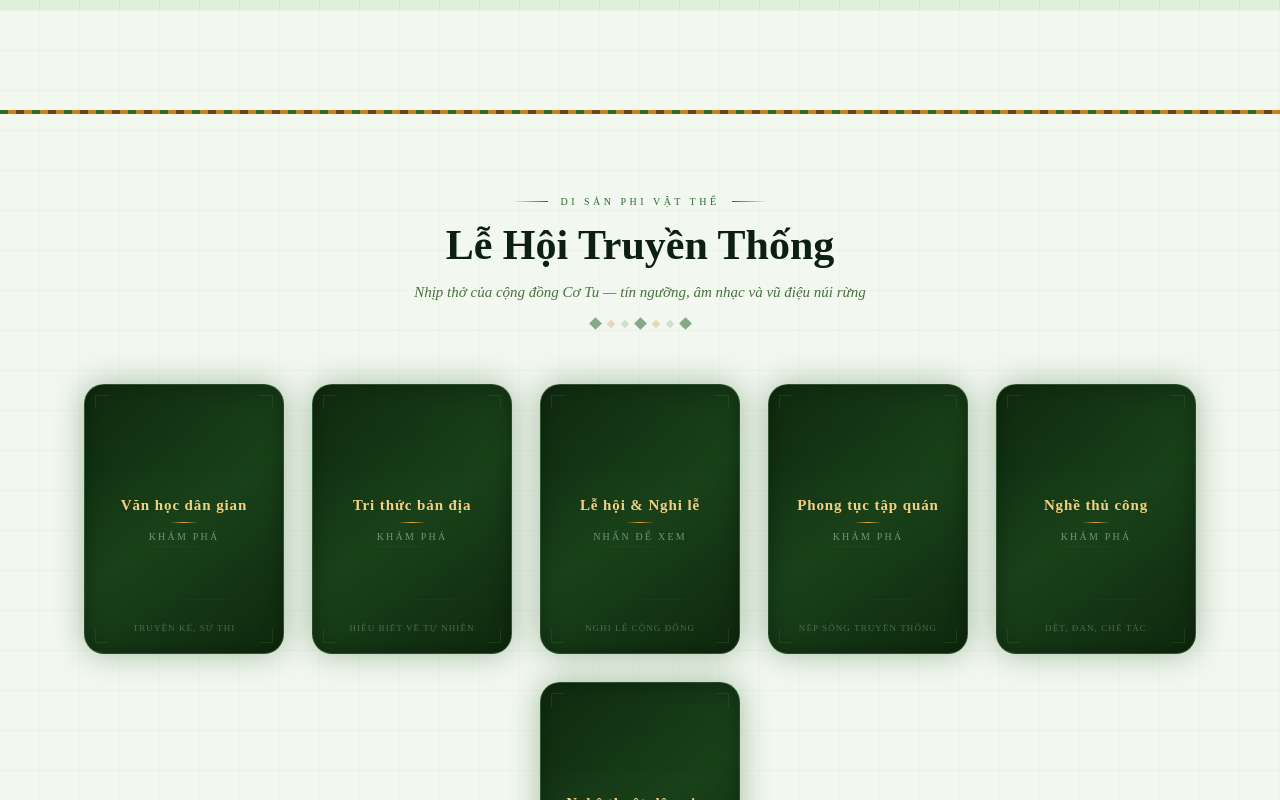
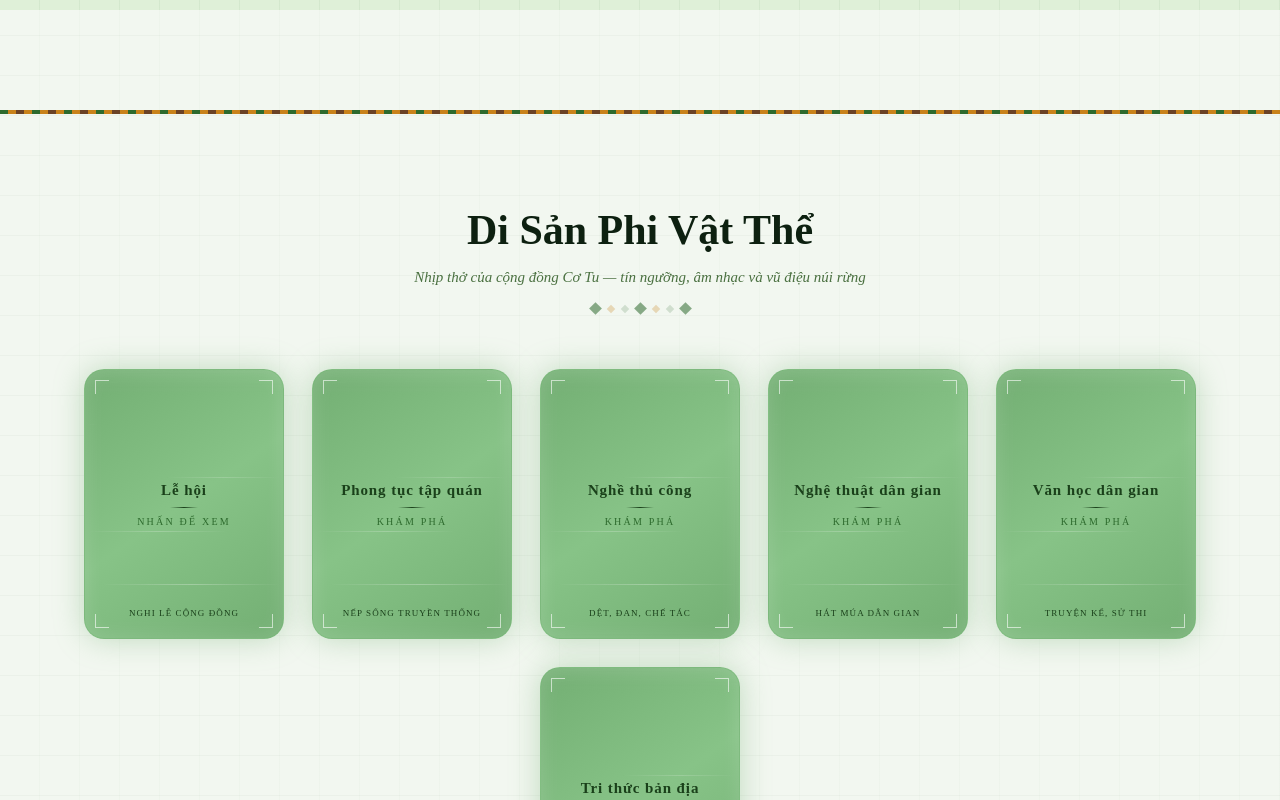
Before and after one commit to oafnglmh/cotu-digital-resources, a React (Vite) app: page / in a window 1280 px wide. Shown: the part 1740-2540 px from the top of the page. Built offline with nearby package versions, Linux system fonts and the light colour scheme.

Commit message:
feat: add Book page components and update Gemini API key environment variable

```diff
--- a/src/presentation/pages/Home/Home.jsx
+++ b/src/presentation/pages/Home/Home.jsx
@@ -839,12 +839,12 @@ const ITEMS = [
 ];
 
 const ITEMS_PHI = [
-  { name: "Văn học dân gian", type: "other", icon: "📜", desc: "Truyện kể, sử thi" },
-  { name: "Tri thức bản địa", type: "other", icon: "🌿", desc: "Hiểu biết về tự nhiên" },
-  { name: "Lễ hội & Nghi lễ", type: "festival", icon: "🥁", desc: "Nghi lễ cộng đồng" },
+  { name: "Lễ hội", type: "festival", icon: "🥁", desc: "Nghi lễ cộng đồng" },
   { name: "Phong tục tập quán", type: "other", icon: "🤝", desc: "Nếp sống truyền thống" },
   { name: "Nghề thủ công", type: "other", icon: "🧵", desc: "Dệt, đan, chế tác" },
   { name: "Nghệ thuật dân gian", type: "other", icon: "💃", desc: "Hát múa dân gian" },
+  { name: "Văn học dân gian", type: "other", icon: "📜", desc: "Truyện kể, sử thi" },
+  { name: "Tri thức bản địa", type: "other", icon: "🌿", desc: "Hiểu biết về tự nhiên" },
 ];
 
 // ─── INJECT GLOBAL CSS ONCE ───────────────────────────────────────────────────
@@ -869,8 +869,8 @@ const GLOBAL_CSS = `
   .cc-wrap:hover .cc-particle { animation:cyberParticle 2s infinite !important; }
   .cc-wrap:hover .cc-glare  { opacity:1 !important; }
   .cc-wrap:hover .cc-corner {
-    border-color:rgba(45,106,45,0.85) !important;
-    box-shadow:0 0 8px rgba(45,106,45,0.4) !important;
+    border-color:rgba(255,255,255,1) !important;
+    box-shadow:0 0 12px rgba(255,255,255,0.6) !important;
   }
   .cc-wrap:active { transform:scale(0.96) !important; }
 `;
@@ -1144,59 +1144,59 @@ function CyberCard({ item, onClick }) {
         style={{
           position: "absolute", inset: 0, display: "flex", flexDirection: "column",
           justifyContent: "center", alignItems: "center", borderRadius: 20,
-          background: "linear-gradient(145deg, rgb(15, 40, 15) 0%, rgb(25, 65, 25) 50%, rgb(15, 40, 15) 100%)",
-          border: "1.5px solid rgba(150,220,150,0.18)",
+          background: "linear-gradient(145deg, rgb(115, 175, 115) 0%, rgb(135, 195, 135) 50%, rgb(115, 175, 115) 100%)",
+          border: "1.5px solid rgba(130,190,130,0.6)",
           overflow: "hidden",
-          boxShadow: "0 0 30px rgba(45,106,45,0.4),inset 0 0 20px rgba(0,0,0,0.3)",
+          boxShadow: "0 0 30px rgba(115,175,115,0.4),inset 0 0 20px rgba(255,255,255,0.15)",
         }}
       >
         {/* Glare */}
         <div className="cc-glare" style={{ position: "absolute", inset: 0, opacity: 0, transition: "opacity 300ms", pointerEvents: "none", zIndex: 1, background: "linear-gradient(125deg,rgba(255,255,255,0) 0%,rgba(255,255,255,0.04) 45%,rgba(255,255,255,0.08) 50%,rgba(255,255,255,0.04) 55%,rgba(255,255,255,0) 100%)" }} />
 
         {/* Scan line */}
-        <div style={{ position: "absolute", inset: 0, pointerEvents: "none", zIndex: 1, background: "linear-gradient(to bottom,transparent,rgba(45,106,45,0.07),transparent)", animation: "cyberScan 3s linear infinite" }} />
+        <div style={{ position: "absolute", inset: 0, pointerEvents: "none", zIndex: 1, background: "linear-gradient(to bottom,transparent,rgba(255,255,255,0.15),transparent)", animation: "cyberScan 3s linear infinite" }} />
 
         {/* Cyber lines */}
         {[{ top: "20%", origin: "left", delay: "0s" }, { top: "40%", origin: "right", delay: "1s" }, { top: "60%", origin: "left", delay: "2s" }, { top: "80%", origin: "right", delay: "1.5s" }].map((l, i) => (
-          <div key={i} style={{ position: "absolute", top: l.top, left: 0, width: "100%", height: 1, background: "linear-gradient(90deg,transparent,rgba(45,106,45,0.22),transparent)", transform: "scaleX(0)", transformOrigin: l.origin, animation: `cyberLineGrow 3s linear infinite ${l.delay}`, pointerEvents: "none", zIndex: 1 }} />
+          <div key={i} style={{ position: "absolute", top: l.top, left: 0, width: "100%", height: 1, background: "linear-gradient(90deg,transparent,rgba(255,255,255,0.3),transparent)", transform: "scaleX(0)", transformOrigin: l.origin, animation: `cyberLineGrow 3s linear infinite ${l.delay}`, pointerEvents: "none", zIndex: 1 }} />
         ))}
 
         {/* Corners */}
         {[{ top: 10, left: 10, borderRight: "none", borderBottom: "none" }, { top: 10, right: 10, borderLeft: "none", borderBottom: "none" }, { bottom: 10, left: 10, borderRight: "none", borderTop: "none" }, { bottom: 10, right: 10, borderLeft: "none", borderTop: "none" }].map((s, i) => (
-          <div key={i} className="cc-corner" style={{ position: "absolute", width: 14, height: 14, border: "1.5px solid rgba(45,106,45,0.35)", transition: "all 0.3s ease", pointerEvents: "none", zIndex: 2, ...s }} />
+          <div key={i} className="cc-corner" style={{ position: "absolute", width: 14, height: 14, border: "1.5px solid rgba(255,255,255,0.6)", transition: "all 0.3s ease", pointerEvents: "none", zIndex: 2, ...s }} />
         ))}
 
         {/* Glow blobs */}
         {[{ top: -20, left: -20 }, { top: "50%", right: -30, transform: "translateY(-50%)" }, { bottom: -20, left: "30%" }].map((s, i) => (
-          <div key={i} className="cc-glow" style={{ position: "absolute", width: 100, height: 100, borderRadius: "50%", background: `radial-gradient(circle,rgba(45,106,45,${i === 1 ? 0.28 : 0.22}) 0%,transparent 70%)`, filter: "blur(15px)", opacity: 0, transition: "opacity .3s", pointerEvents: "none", zIndex: 0, ...s }} />
+          <div key={i} className="cc-glow" style={{ position: "absolute", width: 100, height: 100, borderRadius: "50%", background: `radial-gradient(circle,rgba(255,255,255,${i === 1 ? 0.6 : 0.4}) 0%,transparent 70%)`, filter: "blur(15px)", opacity: 0, transition: "opacity .3s", pointerEvents: "none", zIndex: 0, ...s }} />
         ))}
 
         {/* Particles */}
         {[{ px: 1, py: -1, top: "40%", left: "20%" }, { px: -1, py: -1, top: "60%", right: "20%" }, { px: 0.5, py: 1, top: "20%", left: "40%" }, { px: -0.5, py: 1, top: "80%", right: "40%" }, { px: 1, py: 0.5, top: "30%", left: "60%" }, { px: -1, py: 0.5, top: "70%", right: "60%" }].map((p, i) => (
-          <div key={i} className="cc-particle" style={{ position: "absolute", width: 3, height: 3, background: C.goldLight, borderRadius: "50%", opacity: 0, top: p.top, left: p.left || undefined, right: p.right || undefined, "--px": p.px, "--py": p.py, zIndex: 2, pointerEvents: "none" }} />
+          <div key={i} className="cc-particle" style={{ position: "absolute", width: 3, height: 3, background: "#FFF", borderRadius: "50%", opacity: 0, top: p.top, left: p.left || undefined, right: p.right || undefined, "--px": p.px, "--py": p.py, zIndex: 2, pointerEvents: "none" }} />
         ))}
 
         {/* CONTENT */}
         <div style={{ position: "relative", zIndex: 5, textAlign: "center", padding: "0 16px", width: "100%" }}>
           <div className="cc-title" style={{ opacity: 0, transform: "translateY(0px)", transition: "opacity 280ms ease,transform 280ms ease", position: "absolute", top: -62, left: 0, right: 0, pointerEvents: "none" }}>
-            <div style={{ fontSize: 13, fontWeight: 800, letterSpacing: ".12em", fontFamily: "'Playfair Display',serif", background: `linear-gradient(45deg,${C.gold},${C.goldPale},${C.goldLight})`, WebkitBackgroundClip: "text", WebkitTextFillColor: "transparent", filter: "drop-shadow(0 0 10px rgba(45,106,45,0.35))" }}>
+            <div style={{ fontSize: 13, fontWeight: 800, letterSpacing: ".12em", fontFamily: "'Playfair Display',serif", background: `linear-gradient(45deg, #1A401A, #2D6A2D)`, WebkitBackgroundClip: "text", WebkitTextFillColor: "transparent", filter: "drop-shadow(0 0 10px rgba(255,255,255,0.5))" }}>
               {item.name.toUpperCase()}
             </div>
           </div>
 
-          <div style={{ fontSize: 15, fontWeight: 700, letterSpacing: ".06em", color: C.goldPale, fontFamily: "'Playfair Display',serif", marginBottom: 4 }}>
+          <div style={{ fontSize: 15, fontWeight: 700, letterSpacing: ".06em", color: "#1A401A", fontFamily: "'Playfair Display',serif", marginBottom: 4 }}>
             {item.name}
           </div>
 
-          <div style={{ width: 28, height: 1, margin: "6px auto", background: `linear-gradient(90deg,transparent,${C.goldLight},transparent)` }} />
-
-          <div className="cc-prompt" style={{ fontSize: 10, letterSpacing: ".22em", textTransform: "uppercase", color: "rgba(200,240,200,0.5)", fontFamily: "'Crimson Pro',serif", transition: "opacity 280ms" }}>
+          <div style={{ width: 28, height: 1, margin: "6px auto", background: `linear-gradient(90deg,transparent,#1A401A,transparent)` }} />
+
+          <div className="cc-prompt" style={{ fontSize: 10, letterSpacing: ".22em", textTransform: "uppercase", color: "#2D6A2D", fontFamily: "'Crimson Pro',serif", transition: "opacity 280ms" }}>
             {item.type === "trangphuc" || item.type === "festival" ? "NHẤN ĐỂ XEM" : "KHÁM PHÁ"}
           </div>
         </div>
 
         <div style={{ position: "absolute", bottom: 18, left: 0, right: 0, textAlign: "center", zIndex: 5, pointerEvents: "none" }}>
-          <div style={{ fontSize: 9, letterSpacing: ".12em", textTransform: "uppercase", color: "rgba(200,240,200,0.3)", fontFamily: "'Crimson Pro',serif" }}>
+          <div style={{ fontSize: 9, letterSpacing: ".12em", textTransform: "uppercase", color: "#1A401A", fontFamily: "'Crimson Pro',serif" }}>
             {item.desc}
           </div>
         </div>
@@ -1489,12 +1489,12 @@ function LeHoiSection() {
       <div style={{ maxWidth: 1390, margin: "0 auto", padding: "80px 24px 0", position: "relative", zIndex: 1 }}>
         <div style={{ textAlign: "center", marginBottom: 56 }}>
           <div style={{ fontSize: 10, letterSpacing: ".35em", textTransform: "uppercase", color: C.forest, fontFamily: "'Crimson Pro',serif", marginBottom: 12, display: "flex", alignItems: "center", justifyContent: "center", gap: 12 }}>
-            <div style={{ height: 1, width: 36, background: `linear-gradient(90deg,transparent,${C.forest})` }} />
+            {/* <div style={{ height: 1, width: 36, background: `linear-gradient(90deg,transparent,${C.forest})` }} />
             Di Sản Phi Vật Thể
-            <div style={{ height: 1, width: 36, background: `linear-gradient(90deg,${C.forest},transparent)` }} />
+            <div style={{ height: 1, width: 36, background: `linear-gradient(90deg,${C.forest},transparent)` }} /> */}
           </div>
           <h2 style={{ fontSize: "clamp(26px,4vw,42px)", fontWeight: 700, fontFamily: "'Playfair Display',serif", color: C.textDark, lineHeight: 1.18, marginBottom: 10 }}>
-            Lễ Hội Truyền Thống
+            Di Sản Phi Vật Thể
           </h2>
           <p style={{ fontSize: 15, fontFamily: "'Crimson Pro',serif", fontStyle: "italic", color: C.textLight, maxWidth: 540, margin: "0 auto" }}>
             Nhịp thở của cộng đồng Cơ Tu — tín ngưỡng, âm nhạc và vũ điệu núi rừng
@@ -1740,7 +1740,7 @@ function Footer() {
         <div style={{ fontSize: 11, letterSpacing: ".18em", textTransform: "uppercase", color: C.onDark.textDim, marginBottom: 22 }}>VĂN HOÁ NGƯỜI CƠ TU TẠI THÀNH PHỐ ĐÀ NẴNG</div>
         <DiamondRow count={9} size={8} light />
         <div style={{ marginTop: 22, display: "flex", gap: 20, justifyContent: "center", flexWrap: "wrap", marginBottom: 20 }}>
-          {["Thông Tin", "Di Sản Vật Thể", "Di Sản Phi Vật Thể", "Mô Hình 3D", "Liên Hệ"].map((l) => (
+          {["Thông Tin", "Di Sản Vật Thể", "Di Sản Phi Vật Thể", "Liên Hệ"].map((l) => (
             <span key={l} style={{ fontSize: 12, color: C.onDark.textDim, cursor: "pointer", fontFamily: "'Crimson Pro',serif", transition: "color .18s" }}
               onMouseEnter={(e) => (e.currentTarget.style.color = C.gold)}
               onMouseLeave={(e) => (e.currentTarget.style.color = C.onDark.textDim)}
@@ -1984,7 +1984,7 @@ export default function Home() {
       <Hero />
       <DiSanVatThe3D />
       <LeHoiSection />
-      <Model3DSection />
+      {/* <Model3DSection /> */}
       <LienHeSection />
       <Footer />
       <AIChatWidget />
```
